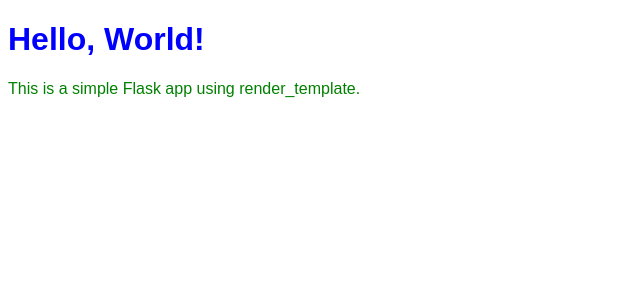
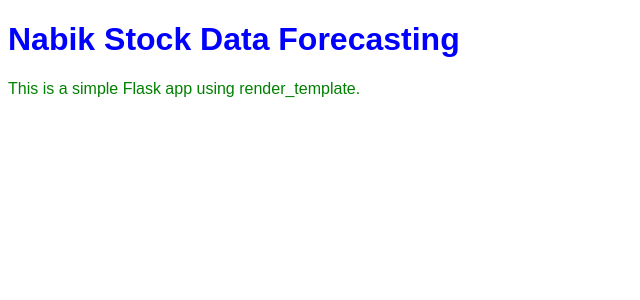
Before and after one commit to jyotsanh/ExoStock-Time-series-Forcasting, a Flask app: page / in a window 1280 px wide. Shown: the top 300 px of the page, without its empty margins (0-640 px from the left). Run offline with Flask 3, Linux system fonts and the light colour scheme.

Commit message:
index.html shows Nabil stock

```diff
--- a/templates/index.html
+++ b/templates/index.html
@@ -9,7 +9,7 @@
     <title>Hello, World!</title>
 </head>
 <body>
-    <h1>Hello, World!</h1>
+    <h1>Nabik Stock Data Forecasting</h1>
     <p>This is a simple Flask app using render_template.</p>
 </body>
 </html>
```
